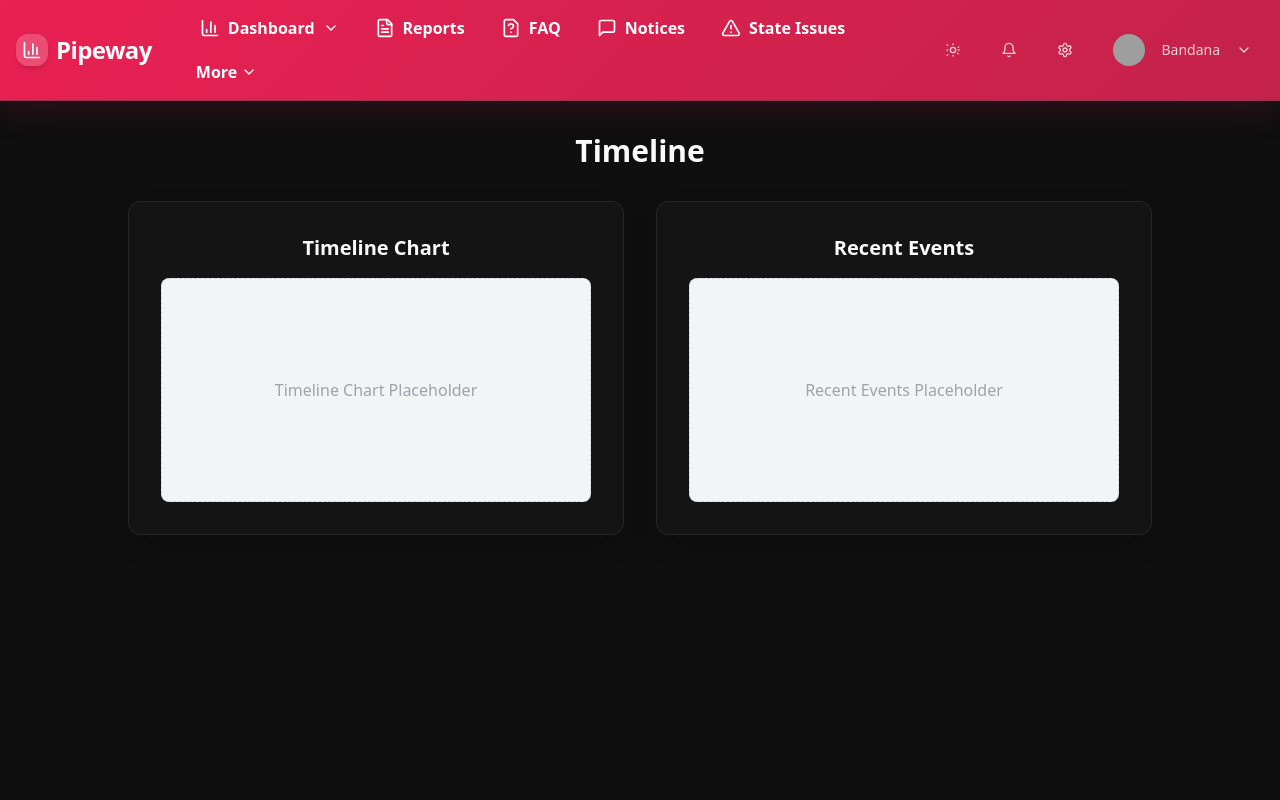
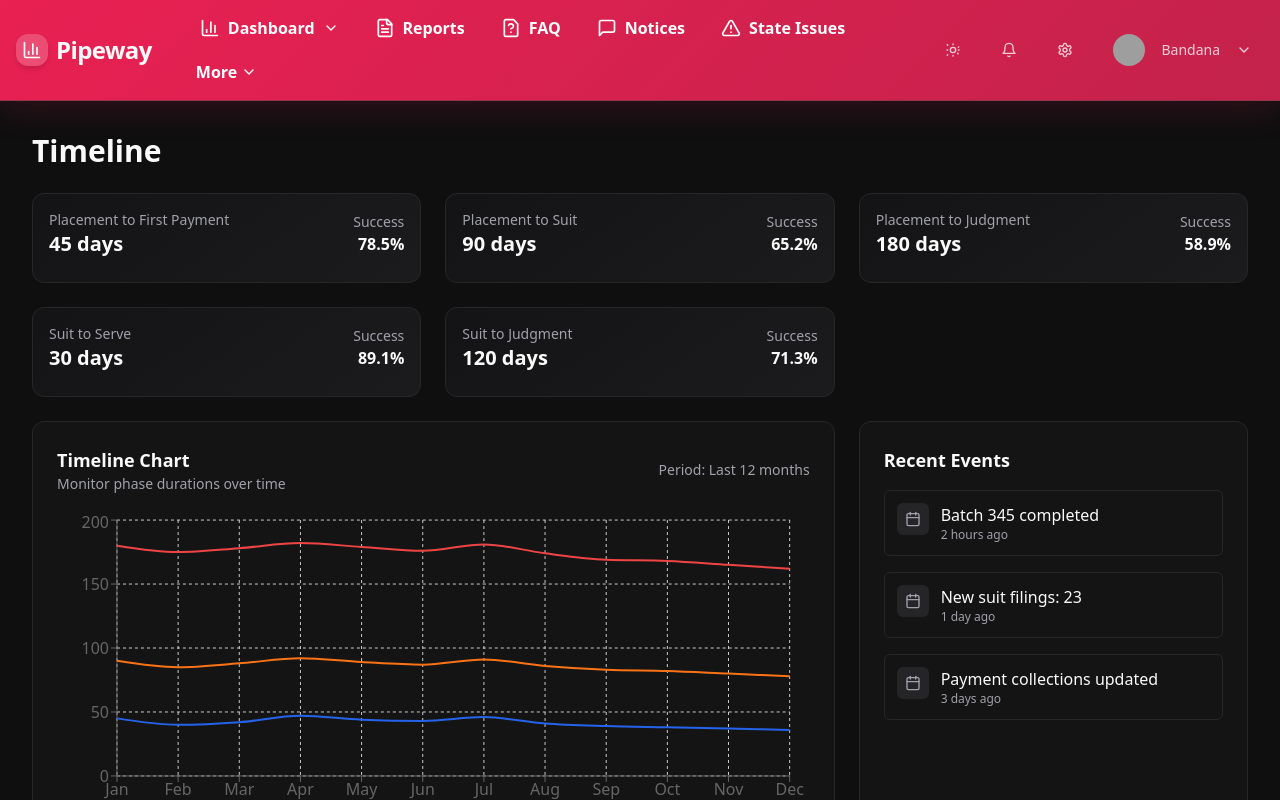
Before and after one commit to Awesome-SSP/crest-ui-93, a React (Vite) app: page /timeline in a window 1280 px wide. Built offline with nearby package versions, Linux system fonts and the light colour scheme; grey boxes are pictures that could not be loaded; the HTML template or start-up script is replaced by a standard one.

Commit message:
feat: enhance HeatMaps and Timeline components with interactive features and improved visuals

```diff
--- a/src/pages/Timeline.tsx
+++ b/src/pages/Timeline.tsx
@@ -1,23 +1,99 @@
-import { useEffect } from "react";
+import React from 'react';
+import { motion } from "framer-motion";
+import { Calendar } from "lucide-react";
+import { LineChart, Line, XAxis, YAxis, CartesianGrid, Tooltip as ReTooltip, Legend, ResponsiveContainer } from "recharts";
+
+const timelineData = [
+  { period: "Jan", "Placement to First Payment": 45, "Placement to Suit": 90, "Placement to Judgment": 180 },
+  { period: "Feb", "Placement to First Payment": 40, "Placement to Suit": 85, "Placement to Judgment": 175 },
+  { period: "Mar", "Placement to First Payment": 42, "Placement to Suit": 88, "Placement to Judgment": 178 },
+  { period: "Apr", "Placement to First Payment": 47, "Placement to Suit": 92, "Placement to Judgment": 182 },
+  { period: "May", "Placement to First Payment": 44, "Placement to Suit": 89, "Placement to Judgment": 179 },
+  { period: "Jun", "Placement to First Payment": 43, "Placement to Suit": 87, "Placement to Judgment": 176 },
+  { period: "Jul", "Placement to First Payment": 46, "Placement to Suit": 91, "Placement to Judgment": 181 },
+  { period: "Aug", "Placement to First Payment": 41, "Placement to Suit": 86, "Placement to Judgment": 174 },
+  { period: "Sep", "Placement to First Payment": 39, "Placement to Suit": 83, "Placement to Judgment": 169 },
+  { period: "Oct", "Placement to First Payment": 38, "Placement to Suit": 82, "Placement to Judgment": 168 },
+  { period: "Nov", "Placement to First Payment": 37, "Placement to Suit": 80, "Placement to Judgment": 165 },
+  { period: "Dec", "Placement to First Payment": 36, "Placement to Suit": 78, "Placement to Judgment": 162 }
+];
+
+const phaseMetrics = [
+  { phase: "Placement to First Payment", avgDays: 45, successRate: 78.5 },
+  { phase: "Placement to Suit", avgDays: 90, successRate: 65.2 },
+  { phase: "Placement to Judgment", avgDays: 180, successRate: 58.9 },
+  { phase: "Suit to Serve", avgDays: 30, successRate: 89.1 },
+  { phase: "Suit to Judgment", avgDays: 120, successRate: 71.3 }
+];
+
+const RecentEvent = ({ title, time }: { title: string; time: string }) => (
+  <div className="w-full p-3 rounded-md bg-card/50 border border-card-border flex items-start gap-3">
+    <div className="p-2 rounded-md bg-muted text-muted-foreground"><Calendar className="w-4 h-4" /></div>
+    <div>
+      <div className="font-medium">{title}</div>
+      <div className="text-xs text-muted-foreground">{time}</div>
+    </div>
+  </div>
+);
 
 const Timeline = () => {
-  useEffect(() => {
+  React.useEffect(() => {
     document.title = "Timeline | Pipeway";
   }, []);
+
   return (
     <div className="min-h-screen bg-content-background p-8">
-      <h1 className="text-3xl font-bold mb-8 text-center">Timeline</h1>
-      <div className="grid grid-cols-1 md:grid-cols-2 gap-8 max-w-5xl mx-auto">
-        <div className="bg-card rounded-xl border border-card-border shadow-card p-8 flex flex-col items-center">
-          <h2 className="text-xl font-semibold mb-4">Timeline Chart</h2>
-          <div className="w-full h-56 bg-gray-100 rounded-lg flex items-center justify-center text-muted-foreground border border-dashed border-gray-300">
-            Timeline Chart Placeholder
+      <div className="max-w-7xl mx-auto">
+        <h1 className="text-3xl font-bold mb-6">Timeline</h1>
+
+        <div className="grid grid-cols-1 lg:grid-cols-3 gap-6 mb-6">
+          {phaseMetrics.map((p, i) => (
+            <motion.div key={p.phase} className="p-4 rounded-xl border border-card-border bg-gradient-card" initial={{ opacity: 0, y: 8 }} animate={{ opacity: 1, y: 0 }} transition={{ delay: i * 0.06 }}>
+              <div className="flex items-center justify-between mb-2">
+                <div>
+                  <div className="text-sm text-muted-foreground">{p.phase}</div>
+                  <div className="text-xl font-semibold">{p.avgDays} days</div>
+                </div>
+                <div className="text-right">
+                  <div className="text-sm text-muted-foreground">Success</div>
+                  <div className="font-semibold">{p.successRate}%</div>
+                </div>
+              </div>
+            </motion.div>
+          ))}
+        </div>
+
+        <div className="grid grid-cols-1 lg:grid-cols-3 gap-6">
+          <div className="lg:col-span-2 bg-card rounded-xl border border-card-border p-6">
+            <div className="flex items-center justify-between mb-4">
+              <div>
+                <h2 className="text-lg font-semibold">Timeline Chart</h2>
+                <div className="text-sm text-muted-foreground">Monitor phase durations over time</div>
+              </div>
+              <div className="text-sm text-muted-foreground">Period: Last 12 months</div>
+            </div>
+            <div style={{ height: 320 }}>
+              <ResponsiveContainer width="100%" height="100%">
+                <LineChart data={timelineData} margin={{ top: 10, right: 20, left: 0, bottom: 0 }}>
+                  <CartesianGrid strokeDasharray="3 3" />
+                  <XAxis dataKey="period" />
+                  <YAxis />
+                  <ReTooltip contentStyle={{ background: 'var(--card)', borderColor: 'var(--card-border)' }} />
+                  <Legend />
+                  <Line type="monotone" dataKey="Placement to First Payment" stroke="#2563eb" strokeWidth={2} dot={false} />
+                  <Line type="monotone" dataKey="Placement to Suit" stroke="#f97316" strokeWidth={2} dot={false} />
+                  <Line type="monotone" dataKey="Placement to Judgment" stroke="#ef4444" strokeWidth={2} dot={false} />
+                </LineChart>
+              </ResponsiveContainer>
+            </div>
           </div>
-        </div>
-        <div className="bg-card rounded-xl border border-card-border shadow-card p-8 flex flex-col items-center">
-          <h2 className="text-xl font-semibold mb-4">Recent Events</h2>
-          <div className="w-full h-56 bg-gray-100 rounded-lg flex items-center justify-center text-muted-foreground border border-dashed border-gray-300">
-            Recent Events Placeholder
+
+          <div className="bg-card rounded-xl border border-card-border p-6 flex flex-col gap-4">
+            <h2 className="text-lg font-semibold">Recent Events</h2>
+            <RecentEvent title="Batch 345 completed" time="2 hours ago" />
+            <RecentEvent title="New suit filings: 23" time="1 day ago" />
+            <RecentEvent title="Payment collections updated" time="3 days ago" />
+            <div className="mt-auto text-xs text-muted-foreground">View full activity log →</div>
           </div>
         </div>
       </div>
@@ -26,100 +102,3 @@ const Timeline = () => {
 };
 
 export default Timeline;
-import { motion } from "framer-motion";
-import { Clock, Calendar, TrendingUp, Target, ArrowRight, Home } from "lucide-react";
-import ChartCard from "@/components/ChartCard";
-import StatsCard from "@/components/StatsCard";
-import { LineChart, Line, XAxis, YAxis, CartesianGrid, Tooltip, Legend, ResponsiveContainer } from "recharts";
-
-const timelineData = [
-  { period: "0", "Placement to First Payment": 2, "Placement to Suit": 1, "Placement to Judgment": 0.5, "Suit to Serve": 0.8, "Suit to Judgment": 0.3 },
-  { period: "1", "Placement to First Payment": 2, "Placement to Suit": 1, "Placement to Judgment": 0.5, "Suit to Serve": 0.8, "Suit to Judgment": 0.3 },
-  { period: "2", "Placement to First Payment": 2, "Placement to Suit": 1, "Placement to Judgment": 0.5, "Suit to Serve": 0.8, "Suit to Judgment": 0.3 },
-  { period: "3", "Placement to First Payment": 2, "Placement to Suit": 1, "Placement to Judgment": 0.5, "Suit to Serve": 0.8, "Suit to Judgment": 0.3 },
-  { period: "4", "Placement to First Payment": 2, "Placement to Suit": 1, "Placement to Judgment": 0.5, "Suit to Serve": 0.8, "Suit to Judgment": 0.3 },
-  { period: "5", "Placement to First Payment": 2, "Placement to Suit": 1, "Placement to Judgment": 0.5, "Suit to Serve": 0.8, "Suit to Judgment": 0.3 },
-  { period: "6", "Placement to First Payment": 2, "Placement to Suit": 1, "Placement to Judgment": 0.5, "Suit to Serve": 0.8, "Suit to Judgment": 0.3 },
-  { period: "7", "Placement to First Payment": 2, "Placement to Suit": 1, "Placement to Judgment": 0.5, "Suit to Serve": 0.8, "Suit to Judgment": 0.3 },
-  { period: "8", "Placement to First Payment": 2, "Placement to Suit": 1, "Placement to Judgment": 0.5, "Suit to Serve": 0.8, "Suit to Judgment": 0.3 },
-  { period: "9", "Placement to First Payment": 2, "Placement to Suit": 1, "Placement to Judgment": 0.5, "Suit to Serve": 0.8, "Suit to Judgment": 0.3 },
-];
-
-const phaseMetrics = [
-  {
-    phase: "Placement to First Payment",
-    avgDays: 45,
-    successRate: 78.5,
-    description: "Time from initial placement to first payment received",
-    color: "chart-1"
-  },
-  {
-    phase: "Placement to Suit",
-    avgDays: 90,
-    successRate: 65.2,
-    description: "Time from placement to legal suit filing",
-    color: "chart-2"
-  },
-  {
-    phase: "Placement to Judgment",
-    avgDays: 180,
-    successRate: 58.9,
-    description: "Complete timeline from placement to final judgment",
-    color: "chart-3"
-  },
-  {
-    phase: "Suit to Serve",
-    avgDays: 30,
-    successRate: 89.1,
-    description: "Time from suit filing to successful service",
-    color: "chart-4"
-  },
-  {
-    phase: "Suit to Judgment",
-    avgDays: 120,
-    successRate: 71.3,
-    description: "Time from suit filing to court judgment",
-    color: "chart-5"
-  }
-];
-
-const CustomTooltip = ({ active, payload, label }: any) => {
-  if (active && payload && payload.length) {
-    return (
-      <div className="bg-card border border-card-border rounded-lg p-3 shadow-lg">
-        <p className="text-card-foreground font-medium mb-2">Period {label}</p>
-        {payload.map((entry: any, index: number) => (
-          <p key={index} className="text-sm" style={{ color: entry.color }}>
-            {entry.dataKey}: {entry.value} months
-          </p>
-        ))}
-      </div>
-    );
-  }
-  return null;
-};
-
-const PhaseCard = ({ phase, delay }: { phase: typeof phaseMetrics[0], delay: number }) => (
-  <motion.div
-    className="p-6 bg-gradient-card border border-card-border rounded-xl"
-    initial={{ opacity: 0, y: 20 }}
-    animate={{ opacity: 1, y: 0 }}
-    transition={{ delay }}
-    whileHover={{ scale: 1.02, y: -5 }}
-  >
-    <div className="flex items-start justify-between mb-4">
-      <div className="flex items-center space-x-3">
-        <div className={`w-4 h-4 rounded-full bg-${phase.color}`} />
-        <div>
-          <h3 className="font-semibold text-card-foreground">{phase.phase}</h3>
-          <p className="text-sm text-muted-foreground">{phase.description}</p>
-        </div>
-      </div>
-      <ArrowRight className="w-5 h-5 text-muted-foreground" />
-    </div>
-    <div className="flex flex-col gap-2 mt-2">
-      <div className="text-sm text-muted-foreground">Avg Days: <span className="font-semibold text-card-foreground">{phase.avgDays}</span></div>
-      <div className="text-sm text-muted-foreground">Success Rate: <span className="font-semibold text-card-foreground">{phase.successRate}%</span></div>
-    </div>
-  </motion.div>
-);
```
Also changed, not shown: src/pages/HeatMaps.tsx (+68 -13 lines).
